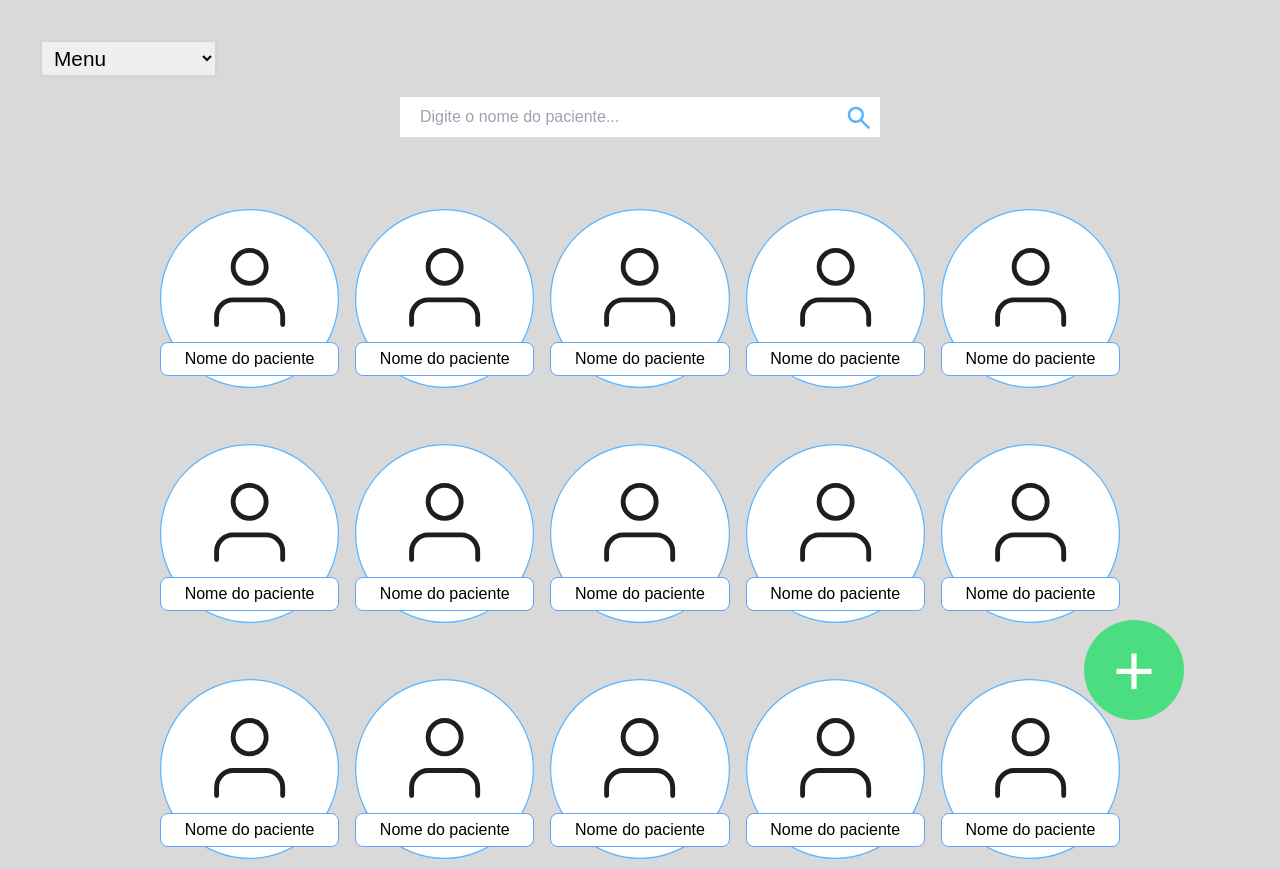
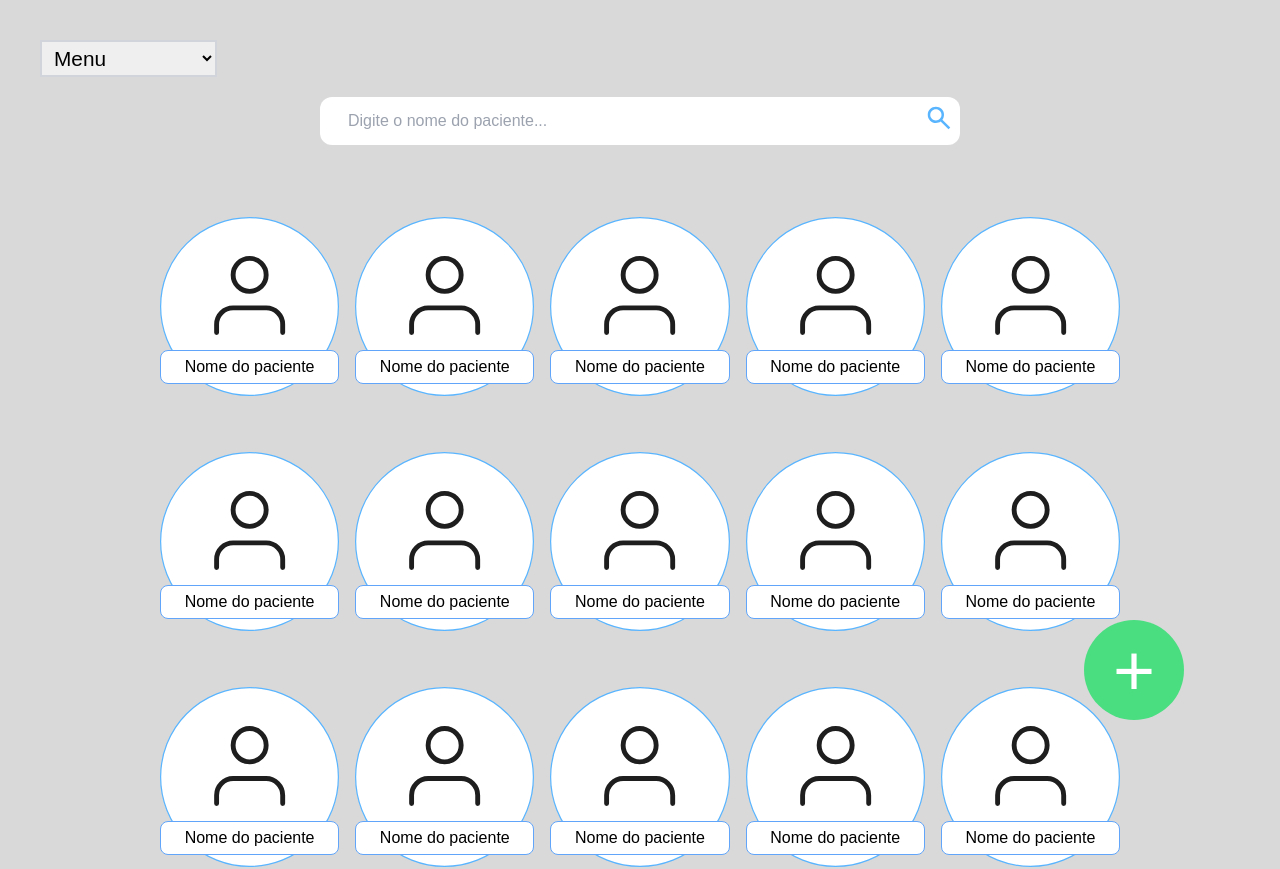
Before and after one commit to ghastcmd/schedule-app, a Next.js app in the folder frontend/: page /list-pacients in a window 1280 px wide. Shown: the top 869 px of the page. Built offline with nearby package versions, Linux system fonts and the light colour scheme.

Commit message:
minor adjustments

```diff
--- a/frontend/app/components/gridItem.tsx
+++ b/frontend/app/components/gridItem.tsx
@@ -18,7 +18,7 @@ export default function GridItem() {
           alt='user icon'
         />
         <h1
-          className='absolute float-end text-center bottom-2 bg-white border border-blue-400 rounded-lg px-2 py-1 bottom-3 w-full'
+          className='absolute float-end text-center bottom-2 bg-white border border-blue-400 rounded-lg px-2 py-1 bottom-3 w-full select-none'
         >
           Nome do paciente
         </h1>
--- a/frontend/app/components/search.tsx
+++ b/frontend/app/components/search.tsx
@@ -5,9 +5,9 @@ import searchIcon from '/public/search.svg';
 export default function SearchBar() {
   return (
     <div className='flex justify-center mt-5 w-full'>
-      <div className='w-[30rem] relative'>
+      <div className='w-[40rem] relative'>
         <input
-          className='w-full py-2 px-5'
+          className='w-full py-3 px-7 rounded-xl'
           type="text"
           placeholder='Digite o nome do paciente...'
         />
```
